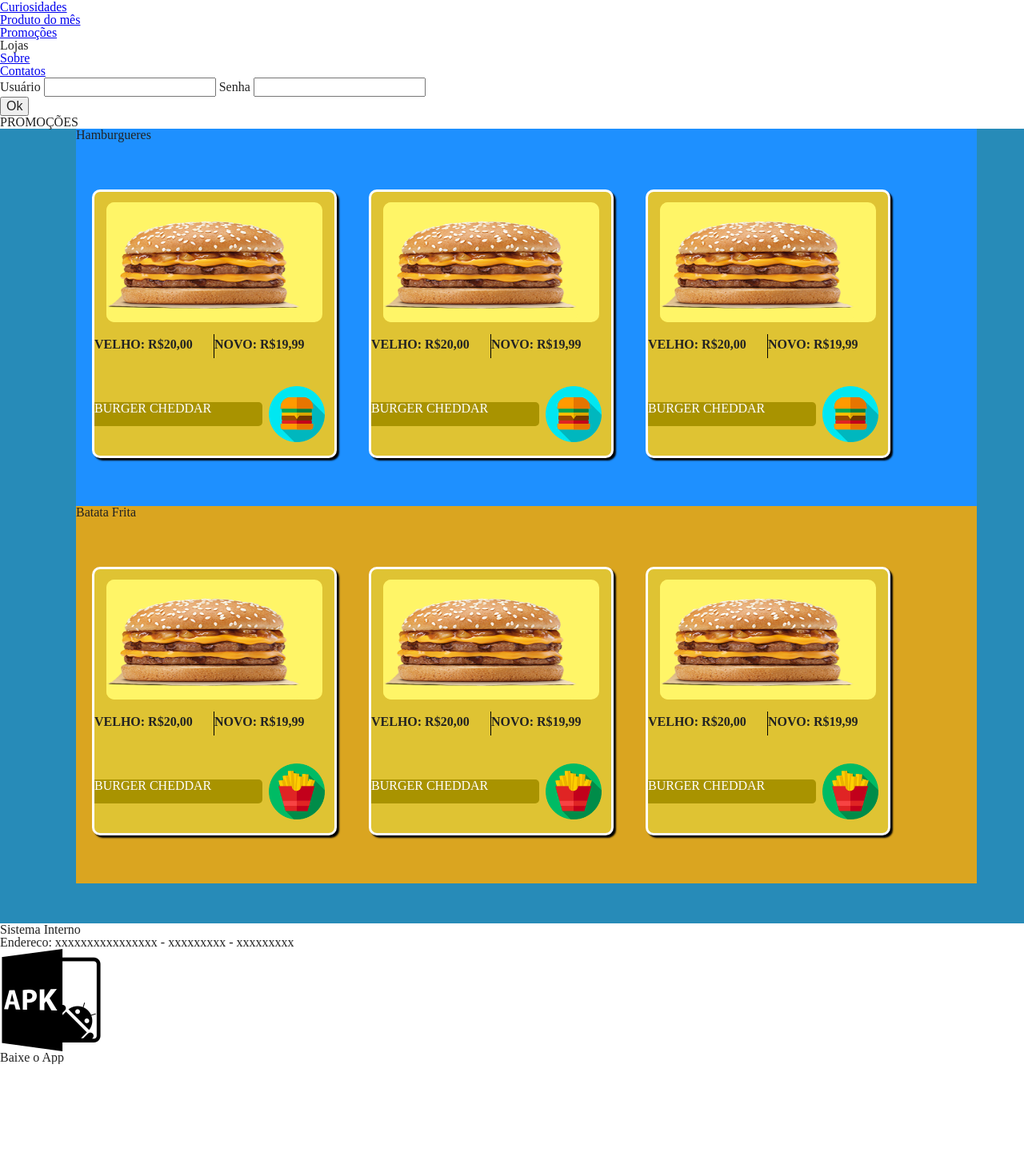
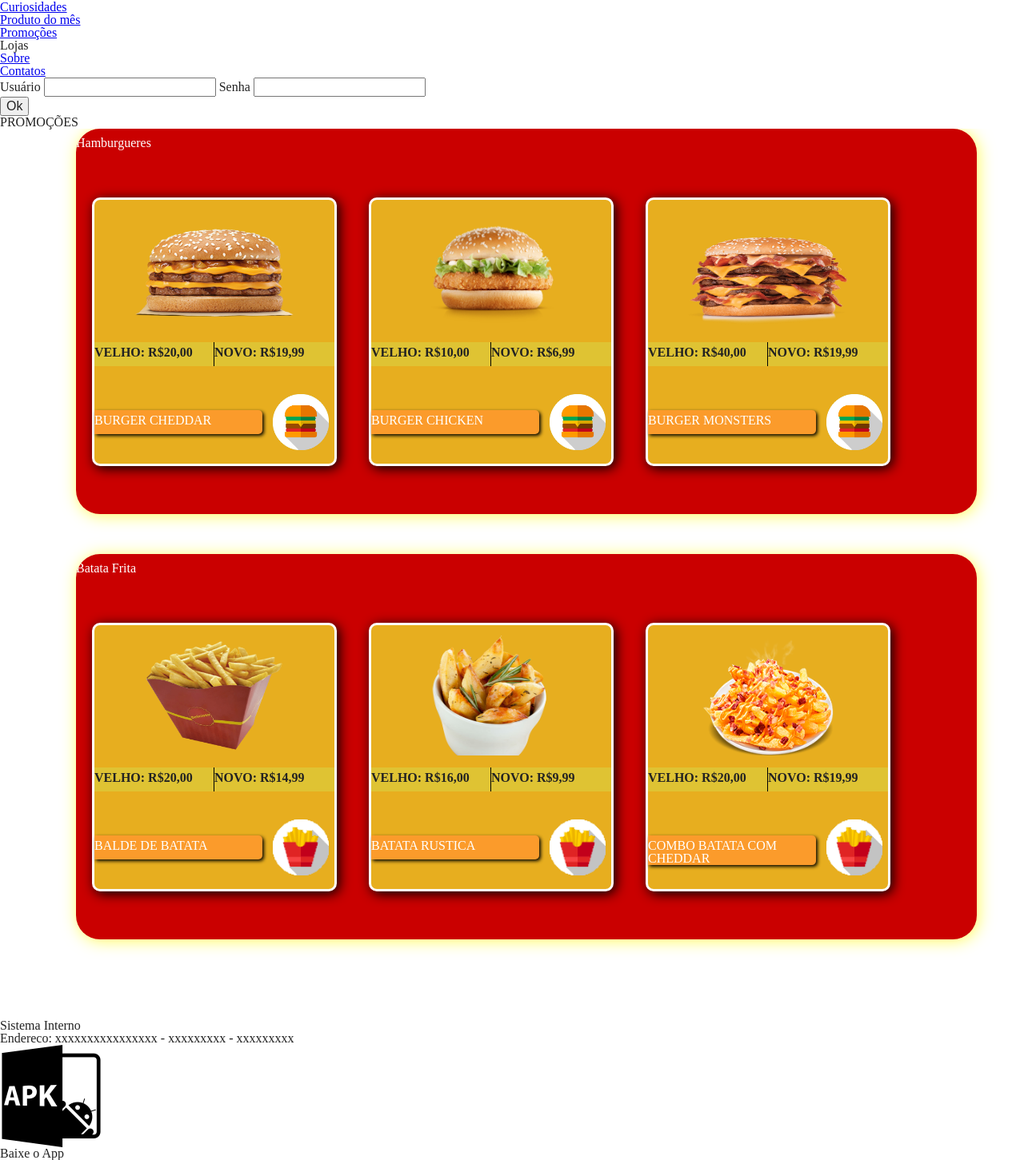
Before and after one commit to Jogaridu/honker-burguer, a PHP site: page /promocoes.php in a window 1280 px wide. Shown: the part 668-2119 px from the top of the page at 80% size. Before the commit the page ends 1999 px from the top, so only its background shows below. Run offline with PHP 8.4, Linux system fonts and the light colour scheme.

Commit message:
Projeto PHP/MySQL SENAI

```diff
--- a/ProjetoHamburgueria/css/promocoes.css
+++ b/ProjetoHamburgueria/css/promocoes.css
@@ -16,7 +16,7 @@
     min-height: 300px;
     height: auto;
     width: 100%;
-    background-color: var(--cor-PrimariaDark);
+    /* background-color: white; */
     overflow: hidden;
     padding-left: 95px;
     padding-bottom: 50px;
@@ -26,27 +26,24 @@
 .produtos {
     height: 330px;
     width: 300px;
-    background-color: var(--cor-Secundaria);
+    background-color: #e7ae1f;
 
     float: left;
     margin: 60px;
     margin-right: 20px;
     margin-left: 20px;
 
-
-
-    box-shadow: 3px 3px 2px black;
+    box-shadow: 3px 3px 15px black;
     border-radius: 10px;
     border: 3px solid #fff;
 }
 
 .imagemProduto, .imagemProduto img {
     height: 150px;
-    width: 90%;
-
+    width: 200px;
     margin: 0 auto;
     border-radius: 10px;
-    background-color: var(--cor-SecundariaLight);
+
 }
 
 .imagemProduto {
@@ -56,13 +53,20 @@
 
 .nomeLanche {
     width: 210px;
-    height: 30px;
-    background-color: var(--cor-SecundariaDark);
+    min-height: 30px;
+    height: auto;
+    background-color: #FB9B2B;
+
     float: left;
+    margin-top: 20px;
+    margin-right: 5px;
+    padding-top: 5px;
+    box-sizing: border-box;
 
-    color: var(--cor-textoPrimaria);
-    margin-top: 20px;
+    box-shadow: 2px 2px 4px black;
     border-radius: 0px 5px 5px 0px;
+    color: white;
+
 }
 
 /* PROMO - Caixa de preços */
@@ -96,7 +100,6 @@
 .caixaBotoes {
     height: 85px;
     width: 85px;
-    /* background-color: greenyellow; */
 
     float: left;
     display: flex;
@@ -123,26 +126,24 @@
 
 }
 
-.caixaAgradecimento {
-    height: 100px;
-    width: 100%;
-    background-color: white;
-}
 
-#promocaoBurgers, #promocaoBatatas {
+/* PROMO - Caixa de promoções
+que segura um tipo específico de produto */
+#promocao {
     min-height: 400px;
     height: auto;
     width: 95%;
     overflow: hidden;
+
+    border-radius: 30px;
+    box-shadow: 2px 2px 20px rgb(255, 252, 94);
+
+    padding-top: 10px;
+    box-sizing: border-box;
+    margin-bottom: 50px;
+    background-color: rgb(202, 0, 0);
 }
-/* PROMO - CAIXA DE PROMOÇÃO DE HAMBURGER */
-#promocaoBurgers {
-    background-color: dodgerblue;
+
+#promocao h1 {
+    color: white;
 }
-/* PROMO - CAIXA DE PROMOÇÃO DE BATATA FRITAS */
-#promocaoBatatas {
-    background-color: goldenrod;
-}
-/* PROMO - CAIXA DE PROMOÇÃO DE BEBIDAS */
-
-/* PROMO - CAIXA DE PROMOÇÃO DE HAMBURGER DOCE */
--- a/ProjetoHamburgueria/promocoes.php
+++ b/ProjetoHamburgueria/promocoes.php
@@ -13,11 +13,11 @@
     <div class="caixaCentralizaSite">
         <div id="caixaProdutos" class="centralizar">
 
-            <div id="promocaoBurgers">
+            <div id="promocao">
                 <h1>Hamburgueres</h1>
                 <div class="produtos">
                     <figure class="imagemProduto">
-                        <img src="images/promocoes/burgerCheddar.png" alt="Promocao Hamburguer">
+                        <img src="images/promocoes/burguerCheddar.png" alt="Imagem hamburguer na promoção">
                     </figure>
 
                     <div class="caixaPrecos">
@@ -34,15 +34,15 @@
 
                 <div class="produtos">
                     <figure class="imagemProduto">
-                        <img src="images/promocoes/burgerCheddar.png" alt="Promocao Hamburguer">
+                        <img src="images/promocoes/burguerChicken.png" alt="Imagem hamburguer na promoção">
                     </figure>
 
                     <div class="caixaPrecos">
-                        <p class="formatarTexto precoVelho">VELHO: R$20,00</p>
-                        <p class="formatarTexto precoNovo">NOVO: R$19,99</p>
+                        <p class="formatarTexto precoVelho">VELHO: R$10,00</p>
+                        <p class="formatarTexto precoNovo">NOVO: R$6,99</p>
                     </div>
 
-                    <h3 class="formatarTitulo nomeLanche">BURGER CHEDDAR</h3>
+                    <h3 class="formatarTitulo nomeLanche">BURGER CHICKEN</h3>
 
                     <div class="caixaBotoes">
                         <figure class="btnBurger"></figure>
@@ -51,15 +51,15 @@
 
                 <div class="produtos">
                     <figure class="imagemProduto">
-                        <img src="images/promocoes/burgerCheddar.png" alt="Promocao Hamburguer">
+                        <img src="images/promocoes/burguerMonster.png" alt="Imagem hamburguer na promoção">
                     </figure>
 
                     <div class="caixaPrecos">
-                        <p class="formatarTexto precoVelho">VELHO: R$20,00</p>
+                        <p class="formatarTexto precoVelho">VELHO: R$40,00</p>
                         <p class="formatarTexto precoNovo">NOVO: R$19,99</p>
                     </div>
 
-                    <h3 class="formatarTitulo nomeLanche">BURGER CHEDDAR</h3>
+                    <h3 class="formatarTitulo nomeLanche">BURGER MONSTERS</h3>
 
                     <div class="caixaBotoes">
                         <figure class="btnBurger"></figure>
@@ -67,19 +67,19 @@
                 </div>
             </div>
 
-            <div id="promocaoBatatas">
+            <div id="promocao">
                 <h1>Batata Frita</h1>
                 <div class="produtos">
                     <figure class="imagemProduto">
-                        <img src="images/promocoes/burgerCheddar.png" alt="Promocao Hamburguer">
+                        <img src="images/promocoes/batataBalde.png" alt="Imagem hamburguer na promoção">
                     </figure>
 
                     <div class="caixaPrecos">
                         <p class="formatarTexto precoVelho">VELHO: R$20,00</p>
-                        <p class="formatarTexto precoNovo">NOVO: R$19,99</p>
+                        <p class="formatarTexto precoNovo">NOVO: R$14,99</p>
                     </div>
 
-                    <h3 class="formatarTitulo nomeLanche">BURGER CHEDDAR</h3>
+                    <h3 class="formatarTitulo nomeLanche">BALDE DE BATATA</h3>
 
                     <div class="caixaBotoes">
                         <figure class="btnBatata"></figure>
@@ -88,15 +88,15 @@
 
                 <div class="produtos">
                     <figure class="imagemProduto">
-                        <img src="images/promocoes/burgerCheddar.png" alt="Promocao Hamburguer">
+                        <img src="images/promocoes/batataRustica.png" alt="Imagem hamburguer na promoção">
                     </figure>
 
                     <div class="caixaPrecos">
-                        <p class="formatarTexto precoVelho">VELHO: R$20,00</p>
-                        <p class="formatarTexto precoNovo">NOVO: R$19,99</p>
+                        <p class="formatarTexto precoVelho">VELHO: R$16,00</p>
+                        <p class="formatarTexto precoNovo">NOVO: R$9,99</p>
                     </div>
 
-                    <h3 class="formatarTitulo nomeLanche">BURGER CHEDDAR</h3>
+                    <h3 class="formatarTitulo nomeLanche">BATATA RUSTICA</h3>
 
                     <div class="caixaBotoes">
                         <figure class="btnBatata"></figure>
@@ -105,7 +105,7 @@
 
                 <div class="produtos">
                     <figure class="imagemProduto">
-                        <img src="images/promocoes/burgerCheddar.png" alt="Promocao Hamburguer">
+                        <img src="images/promocoes/batataCheddar.png" alt="Imagem hamburguer na promoção">
                     </figure>
 
                     <div class="caixaPrecos">
@@ -113,7 +113,7 @@
                         <p class="formatarTexto precoNovo">NOVO: R$19,99</p>
                     </div>
 
-                    <h3 class="formatarTitulo nomeLanche">BURGER CHEDDAR</h3>
+                    <h3 class="formatarTitulo nomeLanche">COMBO BATATA COM CHEDDAR</h3>
 
                     <div class="caixaBotoes">
                         <figure class="btnBatata"></figure>
```
Also changed, not shown: ProjetoHamburgueria/produtoMes.php (+5 -5 lines), ProjetoHamburgueria/images/home/backgroundHome.jpg (deleted), ProjetoHamburgueria/images/promocoes/batata.png, ProjetoHamburgueria/images/promocoes/batataBalde.png (added), ProjetoHamburgueria/images/promocoes/batataCheddar.png (added), ProjetoHamburgueria/images/promocoes/batataRustica.png (added), ProjetoHamburgueria/images/promocoes/btnCurtir.png (deleted), ProjetoHamburgueria/images/promocoes/burger.png, ProjetoHamburgueria/images/promocoes/burguerCheddar.png (renamed from ProjetoHamburgueria/images/promocoes/burgerCheddar.png), ProjetoHamburgueria/images/promocoes/burguerChicken.png (added), ProjetoHamburgueria/images/promocoes/burguerMonster.png (added), ProjetoHamburgueria/images/promocoes/refri.png.
